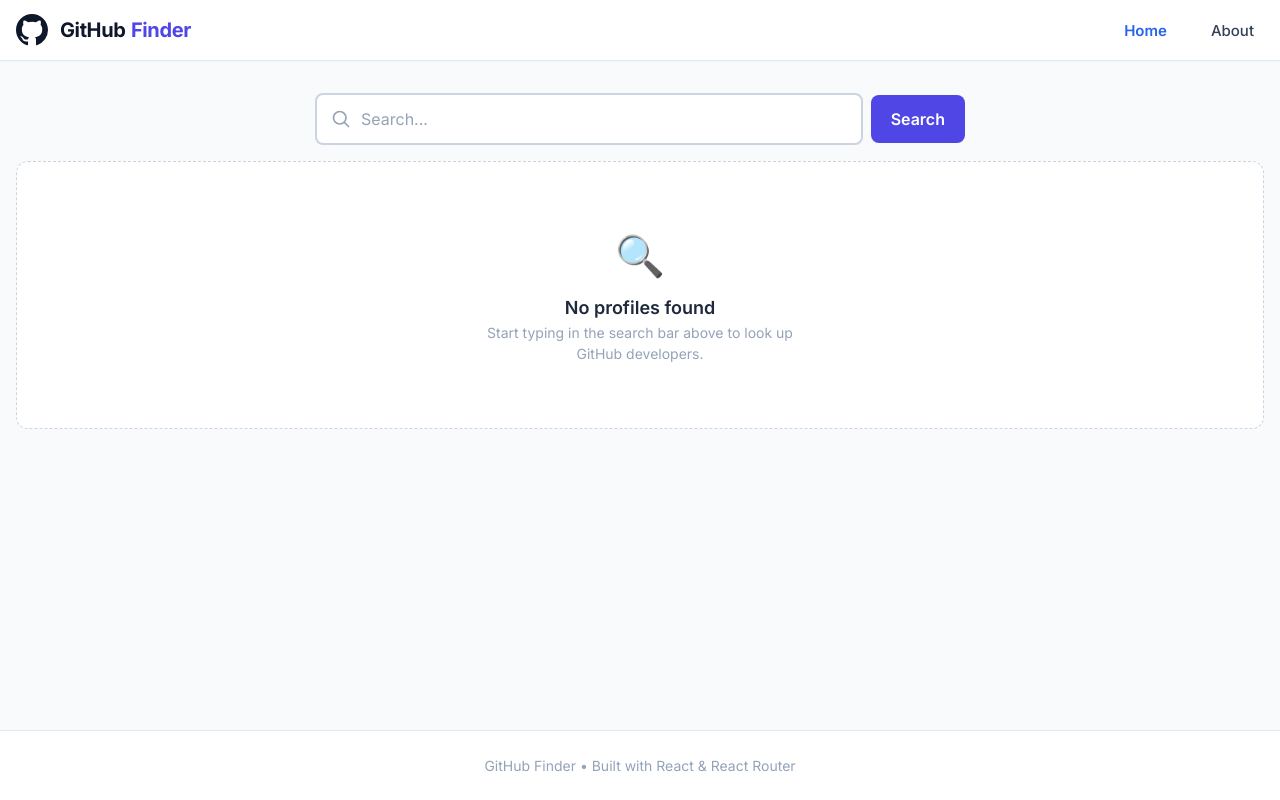
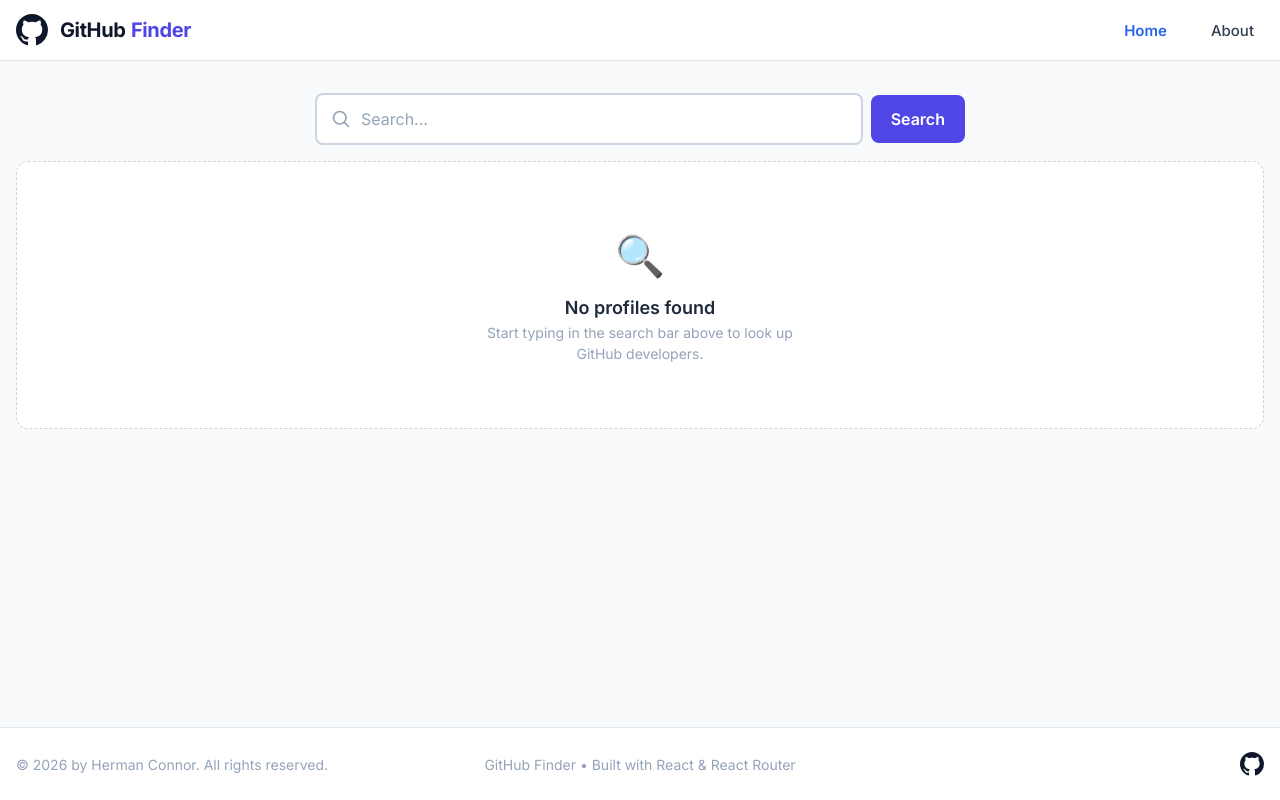
Before and after one commit to hermanconnor/github-finder, a React (Vite) app: page / in a window 1280 px wide. Built offline with nearby package versions, Linux system fonts and the light colour scheme.

Commit message:
Extract a footer component from Layout.tsx

```diff
--- /dev/null
+++ b/src/components/footer/Footer.module.css
@@ -0,0 +1,74 @@
+.footer {
+  width: 100%;
+  border-top: 1px solid var(--color-slate-200);
+  background-color: #ffffff;
+  padding: 1.5rem 1rem;
+  margin-top: auto;
+}
+
+.footerContainer {
+  max-width: 1280px;
+  margin: 0 auto;
+  display: grid;
+  grid-template-columns: 1fr auto 1fr;
+  align-items: center;
+  gap: 1rem;
+}
+
+.footerLeft {
+  justify-self: start;
+}
+
+.footerCenter {
+  justify-self: center;
+  text-align: center;
+}
+
+.footerRight {
+  justify-self: end;
+}
+
+.footerText {
+  font-size: 0.875rem;
+  color: var(--color-slate-400);
+  margin: 0;
+}
+
+.socialLinks {
+  display: flex;
+  align-items: center;
+  gap: 1rem;
+}
+
+.socialLink {
+  font-size: 0.875rem;
+  color: var(--color-slate-400);
+  text-decoration: none;
+  transition: color 0.2s ease;
+}
+
+.socialIcon {
+  width: 1.5rem;
+  height: 1.5rem;
+  fill: var(--color-slate-900);
+  flex-shrink: 0;
+  transition: fill 0.2s ease;
+}
+
+.socialIcon:hover {
+  fill: var(--color-indigo-600);
+}
+
+@media (max-width: 768px) {
+  .footerContainer {
+    grid-template-columns: 1fr;
+    justify-items: center;
+    text-align: center;
+    gap: 0.75rem;
+  }
+
+  .footerLeft,
+  .footerRight {
+    justify-self: center;
+  }
+}
--- /dev/null
+++ b/src/components/footer/Footer.tsx
@@ -0,0 +1,46 @@
+import styles from './Footer.module.css';
+
+const Footer = () => {
+  const currentYear = new Date().getFullYear();
+
+  return (
+    <footer className={styles.footer}>
+      <div className={styles.footerContainer}>
+        <div className={styles.footerLeft}>
+          <p className={styles.footerText}>
+            &copy; {currentYear} by Herman Connor. All rights reserved.
+          </p>
+        </div>
+
+        <div className={styles.footerCenter}>
+          <p className={styles.footerText}>
+            GitHub Finder &bull; Built with React & React Router
+          </p>
+        </div>
+
+        <div className={styles.footerRight}>
+          <div className={styles.socialLinks}>
+            <a
+              href='https://github.com/hermanconnor/github-finder'
+              target='_blank'
+              rel='noopener noreferrer'
+              className={styles.socialLinks}
+              aria-label='GitHub'
+            >
+              <svg
+                className={styles.socialIcon}
+                viewBox='0 0 24 24'
+                aria-hidden='true'
+                focusable='false'
+              >
+                <path d='M12 0C5.37 0 0 5.37 0 12c0 5.31 3.435 9.795 8.205 11.385.6.105.825-.255.825-.57 0-.285-.015-1.23-.015-2.235-3.015.555-3.795-.735-4.035-1.41-.135-.345-.72-1.41-1.23-1.695-.42-.225-1.02-.78-.015-.795.945-.015 1.62.87 1.845 1.23 1.08 1.815 2.805 1.305 3.495.99.105-.78.42-1.305.765-1.605-2.67-.3-5.46-1.335-5.46-5.925 0-1.305.465-2.385 1.23-3.225-.12-.3-.54-1.53.12-3.18 0 0 1.005-.315 3.3 1.23.96-.27 1.98-.405 3-.405s2.04.135 3 .405c2.295-1.56 3.3-1.23 3.3-1.23.66 1.65.24 2.88.12 3.18.765.84 1.23 1.905 1.23 3.225 0 4.605-2.805 5.625-5.475 5.925.435.375.81 1.095.81 2.22 0 1.605-.015 2.895-.015 3.3 0 .315.225.69.825.57A12.02 12.02 0 0024 12c0-6.63-5.37-12-12-12z' />
+              </svg>
+            </a>
+          </div>
+        </div>
+      </div>
+    </footer>
+  );
+};
+
+export default Footer;
--- a/src/layouts/Layout.module.css
+++ b/src/layouts/Layout.module.css
@@ -12,22 +12,3 @@
   margin: 0 auto;
   padding: 2rem 1rem;
 }
-
-.footer {
-  width: 100%;
-  border-top: 1px solid var(--color-slate-200);
-  background-color: #ffffff;
-  padding: 1.5rem 1rem;
-  margin-top: auto;
-}
-
-.footerContainer {
-  max-width: 1280px;
-  margin: 0 auto;
-  text-align: center;
-}
-
-.footerText {
-  font-size: 0.875rem;
-  color: var(--color-slate-400);
-}
--- a/src/layouts/Layout.tsx
+++ b/src/layouts/Layout.tsx
@@ -1,6 +1,7 @@
 import { Outlet } from 'react-router';
 import Navbar from '@/components/nav/Navbar';
 import styles from './Layout.module.css';
+import Footer from '@/components/footer/Footer';
 
 const Layout = () => {
   return (
@@ -11,13 +12,7 @@
         <Outlet />
       </main>
 
-      <footer className={styles.footer}>
-        <div className={styles.footerContainer}>
-          <p className={styles.footerText}>
-            GitHub Finder &bull; Built with React & React Router
-          </p>
-        </div>
-      </footer>
+      <Footer />
     </div>
   );
 };
```
